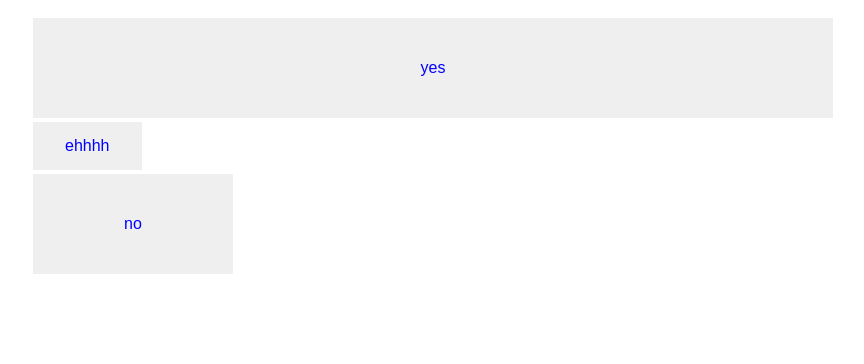
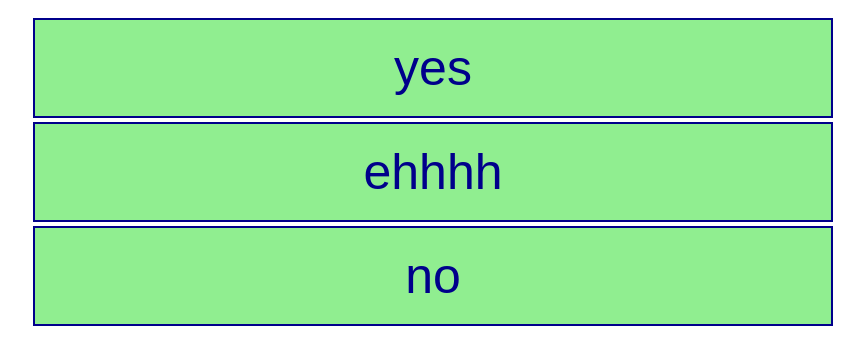
Before and after one commit to REDshrimpp/9th-grade, a website: page projects/personality-quiz/public/index.html in a window 1280 px wide. Both pictures are taken after a click on the element "START". Shown: the part 136-500 px from the top of the page, without its empty margins (289-1153 px from the left). Drawn offline with Linux system fonts and the light colour scheme.

Commit message:
working, colored, yes/no/eh buttons

```diff
--- a/projects/personality-quiz/public/scripts/script.js
+++ b/projects/personality-quiz/public/scripts/script.js
@@ -97,7 +97,7 @@ const startQuiz = () => {
 output.onclick = (e) => { startQuiz() }
 
 yes.onclick = (e) => {
-  if (quizIsDone) {
+  if (quizIsDone()) {
     displayAnswer(score)
   }
   else {
@@ -108,18 +108,22 @@ yes.onclick = (e) => {
 }
 
 no.onclick = (e) => {
-  if (quizIsDone) {
+  if (quizIsDone()) {
     displayAnswer(score)
   }
+  else {
     recordNoAnswer(currentQuestion)
     changeQuestion()
     questionNumber++
   }
+}
 
 eh.onclick = (e) => {
-  if (quizIsDone) {
+  if (quizIsDone()) {
     displayAnswer(score)
   }
-  changeQuestion()
-  questionsNumber++
+  else {
+    changeQuestion()
+    questionNumber++
+  }
 }
--- a/projects/personality-quiz/public/styles/style.css
+++ b/projects/personality-quiz/public/styles/style.css
@@ -23,16 +23,13 @@ p {
   font-size: 14px;
 }
 
-Button {
-  border: 2px darkblue;
-  color: blue;
-  padding: 15px 32px;
+button {
+  border: 2px solid darkblue;
+  color: darkblue;
+  background-color: lightgreen;
   text-align: center;
-  text-decoration: none;
-  display: inline-block;
-  font-size: 16px;
+  font-size: 50px;
   margin: 4px 2px;
-  cursor: pointer;
   display: none;
 }
 
@@ -43,6 +40,13 @@ Button {
 }
 
 #no {
-  width: 200px;
+  width: 800px;
   height: 100px;
+
 }
+
+#eh {
+  width: 800px;
+  height: 100px;
+
+}
```
